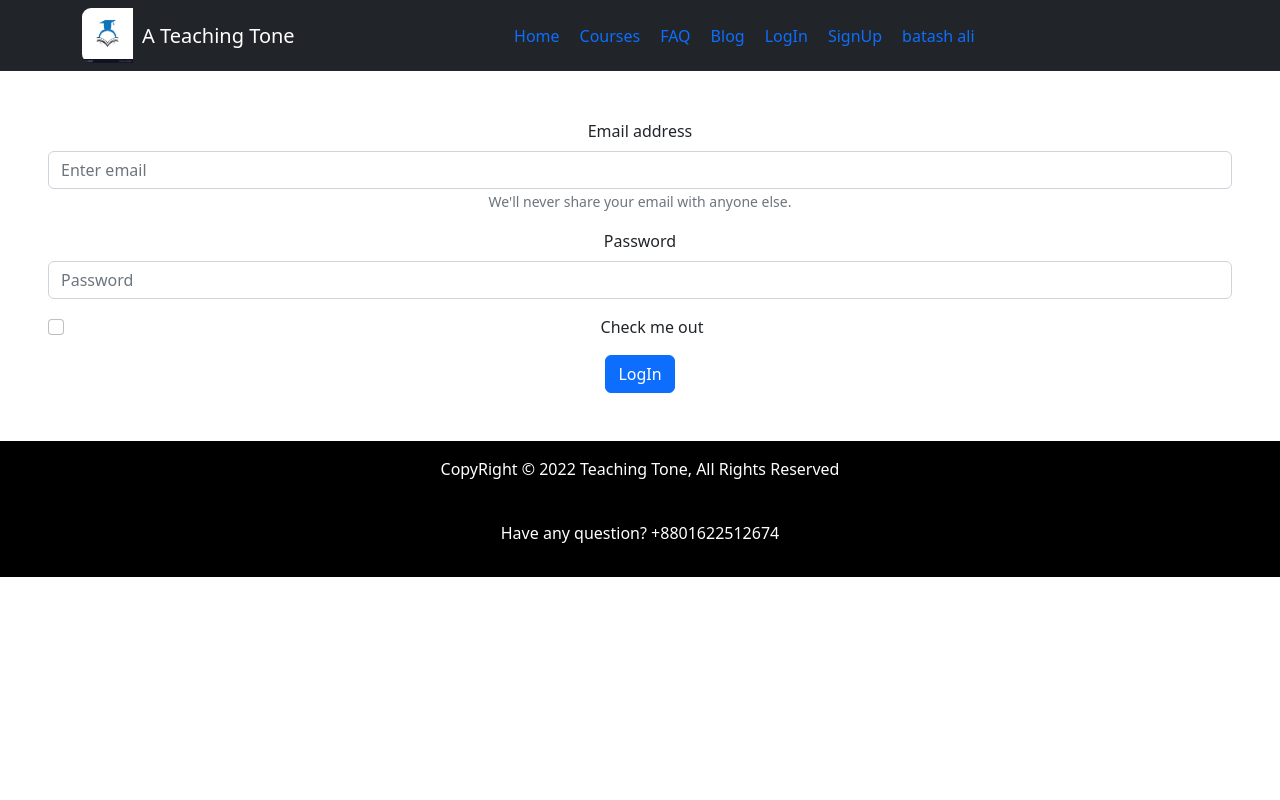
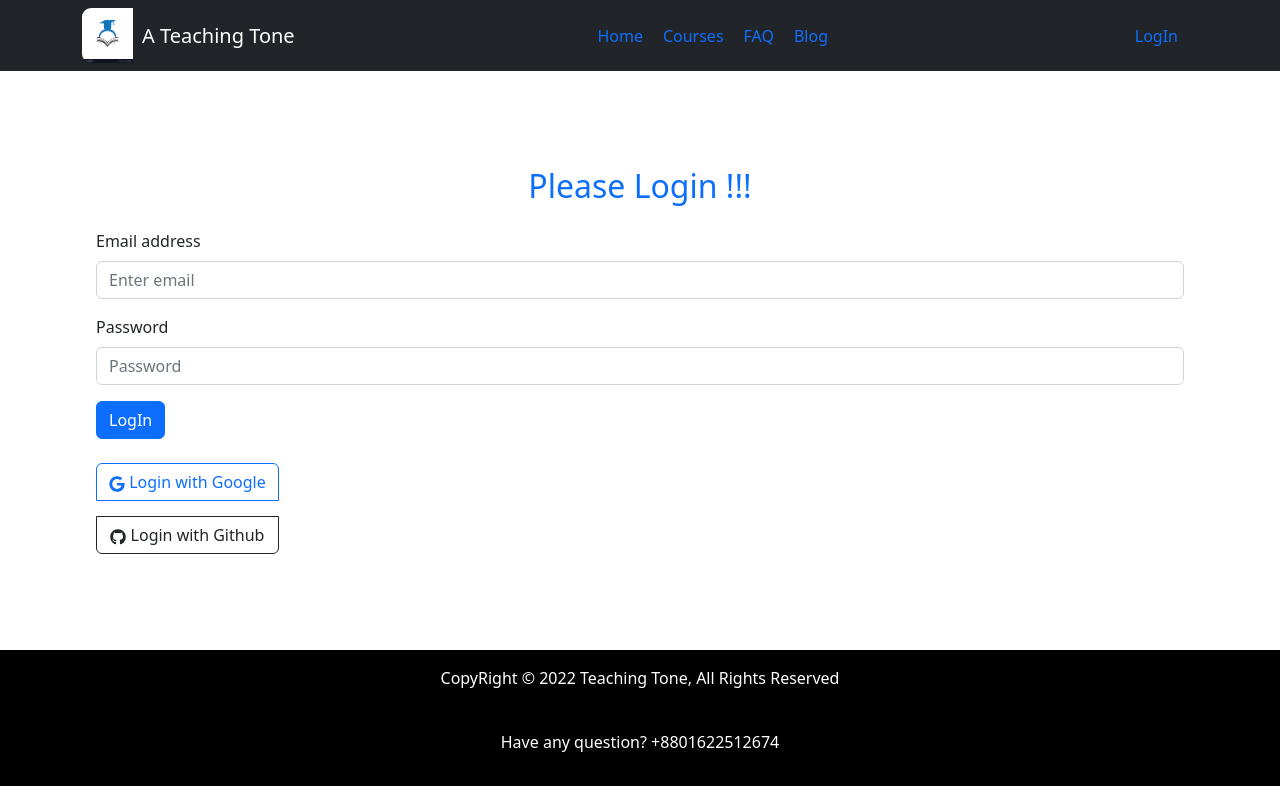
Before and after one commit to sadia136310/a-teaching-tone-client, a React (Create React App) app: page /login in a window 1280 px wide. Built offline with nearby package versions, Linux system fonts and the light colour scheme.

Commit message:
fourth commit

```diff
--- a/package.json
+++ b/package.json
@@ -11,6 +11,7 @@
     "react": "^18.2.0",
     "react-bootstrap": "^2.5.0",
     "react-dom": "^18.2.0",
+    "react-icons": "^4.6.0",
     "react-router-dom": "^6.4.2",
     "react-scripts": "5.0.1",
     "web-vitals": "^2.1.4"
--- a/src/App.css
+++ b/src/App.css
@@ -1,6 +1,6 @@
-.App {
+/* .App {
   text-align: center;
-}
+} */
 
 .App-logo {
   height: 40vmin;
--- a/src/components/ErrorPage/ErrorPage.js
+++ b/src/components/ErrorPage/ErrorPage.js
@@ -5,7 +5,7 @@ import { Link } from 'react-router-dom';
 const ErrorPage = () => {
     return (
         <div>
-            <div className='error-container'>
+            <div className='error-container text-center'>
             <h1>404!</h1>
             <h1>Sorry, we couldn't find this page</h1>
             <br />
--- a/src/components/Footer/Footer.js
+++ b/src/components/Footer/Footer.js
@@ -2,7 +2,7 @@ import React from 'react';
 
 const Footer = () => {
     return (
-        <div className='bg-black text-white mt-5 py-3'>
+        <div className='bg-black text-white mt-5 py-3 text-center'>
         <p>CopyRight © 2022 Teaching Tone, All Rights Reserved</p>
         <br />
         <p>Have any question? +8801622512674</p>
--- a/src/components/Header/Header.js
+++ b/src/components/Header/Header.js
@@ -1,14 +1,14 @@
-import React, { useContext } from 'react';
+
 import logo from '../../images/logo.jpg';
 import Container from 'react-bootstrap/Container';
 import Nav from 'react-bootstrap/Nav';
 import Navbar from 'react-bootstrap/Navbar';
 import './Header.css'
 import { NavLink } from 'react-router-dom';
-import { AuthContext } from '../../contexts/AuthProvider';
+
 
 const Header = ()=> {
-  const {user }=useContext(AuthContext)
+
     return (
         <div>
        <Navbar bg="dark" variant="dark">
@@ -23,12 +23,11 @@ const Header = ()=> {
             <NavLink to='/courses'>Courses</NavLink>
             <NavLink to='/faq'>FAQ</NavLink>
             <NavLink to='/blog'>Blog</NavLink>
-            <NavLink to='/login'>LogIn</NavLink>
-            <NavLink to='/signup'>SignUp</NavLink>
-            <NavLink to='/signup'>{user?.displayName}</NavLink>
 
+            {/* <NavLink to='/signup'>SignUp</NavLink> */}
+          </Nav>
 
-          </Nav>
+          <NavLink to='/login'>LogIn</NavLink>
 
         </Container>
       </Navbar>
--- a/src/components/LogIn/LogIn/LogIn.js
+++ b/src/components/LogIn/LogIn/LogIn.js
@@ -1,30 +1,40 @@
 import React from 'react';
+import { ButtonGroup } from 'react-bootstrap';
 import Button from 'react-bootstrap/Button';
 import Form from 'react-bootstrap/Form';
+import { FaGoogle,FaGithub } from 'react-icons/fa';
 
 const Login = () => {
     return (
-        <div className="m-5">
+        <div className="m-5 p-5" >
+            <h2 className='text-primary text-center mb-4'>Please Login !!!</h2>
             <Form>
                 <Form.Group className="mb-3" controlId="formBasicEmail">
                     <Form.Label>Email address</Form.Label>
                     <Form.Control type="email" placeholder="Enter email" />
-                    <Form.Text className="text-muted">
+                    {/* <Form.Text className="text-muted">
                         We'll never share your email with anyone else.
-                    </Form.Text>
+                    </Form.Text> */}
                 </Form.Group>
 
                 <Form.Group className="mb-3" controlId="formBasicPassword">
                     <Form.Label>Password</Form.Label>
                     <Form.Control type="password" placeholder="Password" />
                 </Form.Group>
-                <Form.Group className="mb-3" controlId="formBasicCheckbox">
-                    <Form.Check type="checkbox" label="Check me out" />
-                </Form.Group>
+
                 <Button variant="primary" type="submit">
-                 LogIn
+                    LogIn
                 </Button>
             </Form>
+
+            <br />
+            <div>
+                <ButtonGroup vertical>
+                    <Button variant="outline-primary" className='mb-3'><FaGoogle></FaGoogle> Login with Google</Button>
+
+                    <Button variant="outline-dark"><FaGithub></FaGithub> Login with Github</Button>
+                </ButtonGroup>
+            </div>
         </div>
     );
 };
```
Also changed, not shown: 1 other file (tests, documents, lock files or other folders).
